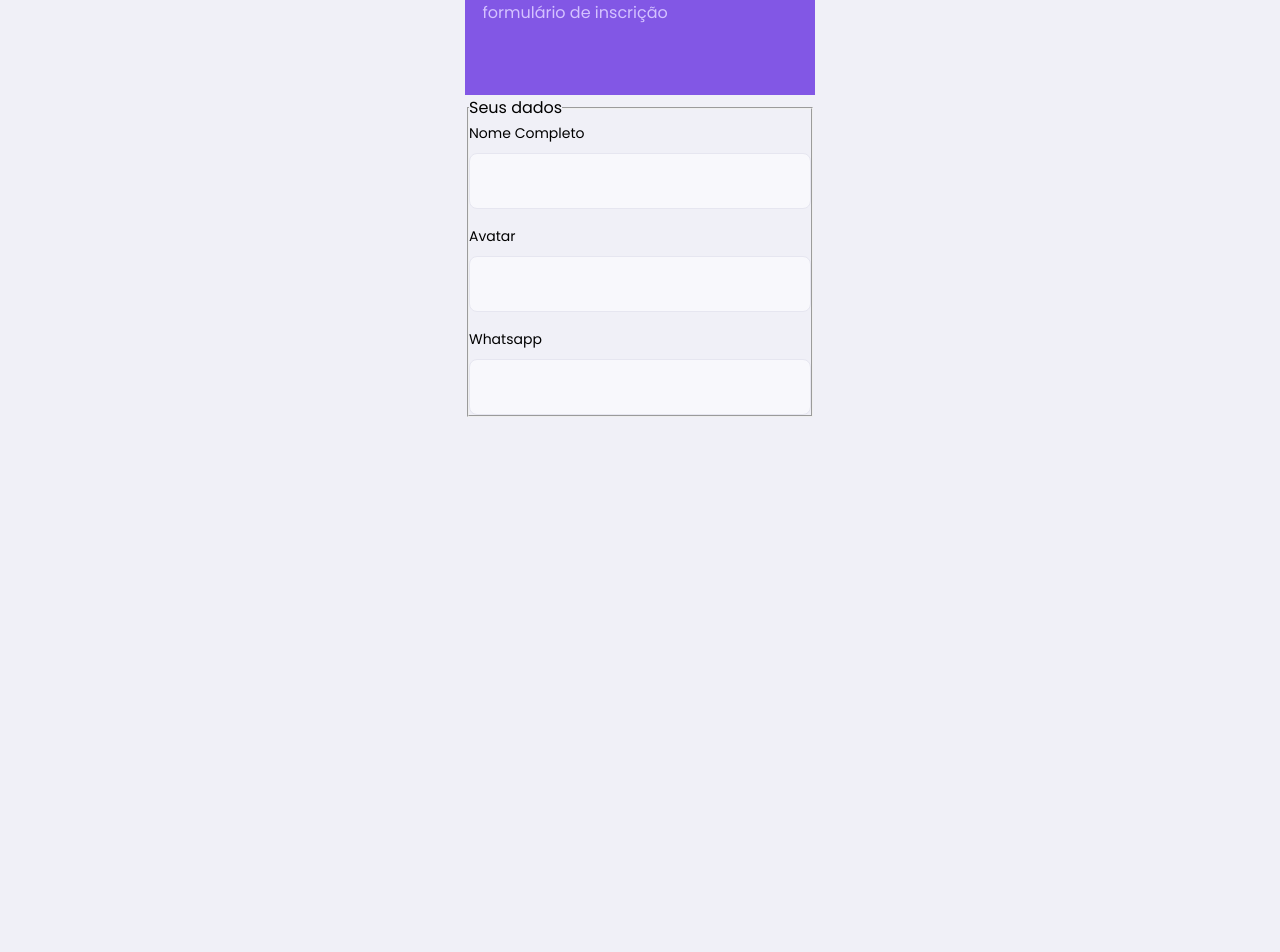
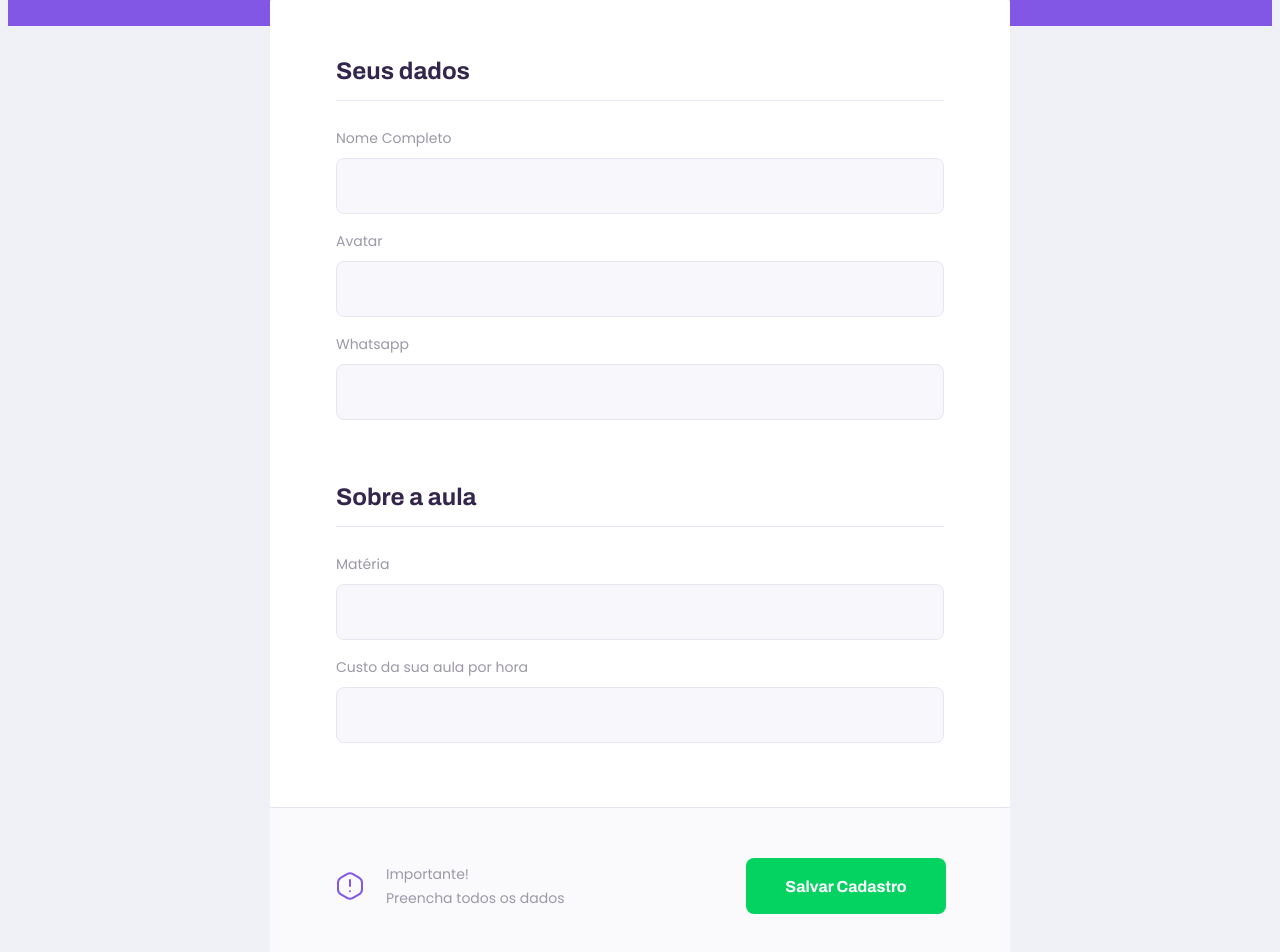
Before and after one commit to vinaud/NLW2-Proffy, a React (Create React App) app in the folder web/: page /give-classes in a window 1280 px wide. Shown: the part 322-1274 px from the top of the page. Before the commit the page ends 808 px from the top, so only its background shows below. Built offline with nearby package versions, Linux system fonts and the light colour scheme.

Commit message:
Fix:Ajuste no layout

```diff
--- a/web/src/pages/TeacherForm/index.tsx
+++ b/web/src/pages/TeacherForm/index.tsx
@@ -1,10 +1,14 @@
 import React from 'react';
+
+import './styles.css';
 import PageHeader from '../../components/PageHeader';
 import Input from '../../components/Input';
 
+import warningIcon from '../../assets/images/icons/warning.svg';
+
 function TeacherForm(){
     return(
-        <div>
+        <div id="page-teacher-form" className="container" >
             <PageHeader title="Que incrível que você quer dar aulas"
             description="O primeiro passo é preencher esse formulário de inscrição"/>
             <main>
@@ -14,6 +18,19 @@ function TeacherForm(){
                     <Input name="avatar" label="Avatar"/>
                     <Input name="whatsapp" label="Whatsapp"/>
                 </fieldset>
+                <fieldset>
+                    <legend>Sobre a aula</legend>
+                    <Input name="subject" label="Matéria"/>
+                    <Input name="cost" label="Custo da sua aula por hora"/>
+                </fieldset>
+                <footer>
+                   <p>
+                       <img src={warningIcon} alt="Aviso importante"/>
+                        Importante! <br />
+                         Preencha todos os dados
+                   </p>
+                   <button type="submit">Salvar Cadastro</button>
+                </footer>
             </main>
         </div>
     )
```
Also changed, not shown: web/src/pages/TeacherForm/styles.css (indentation only).
